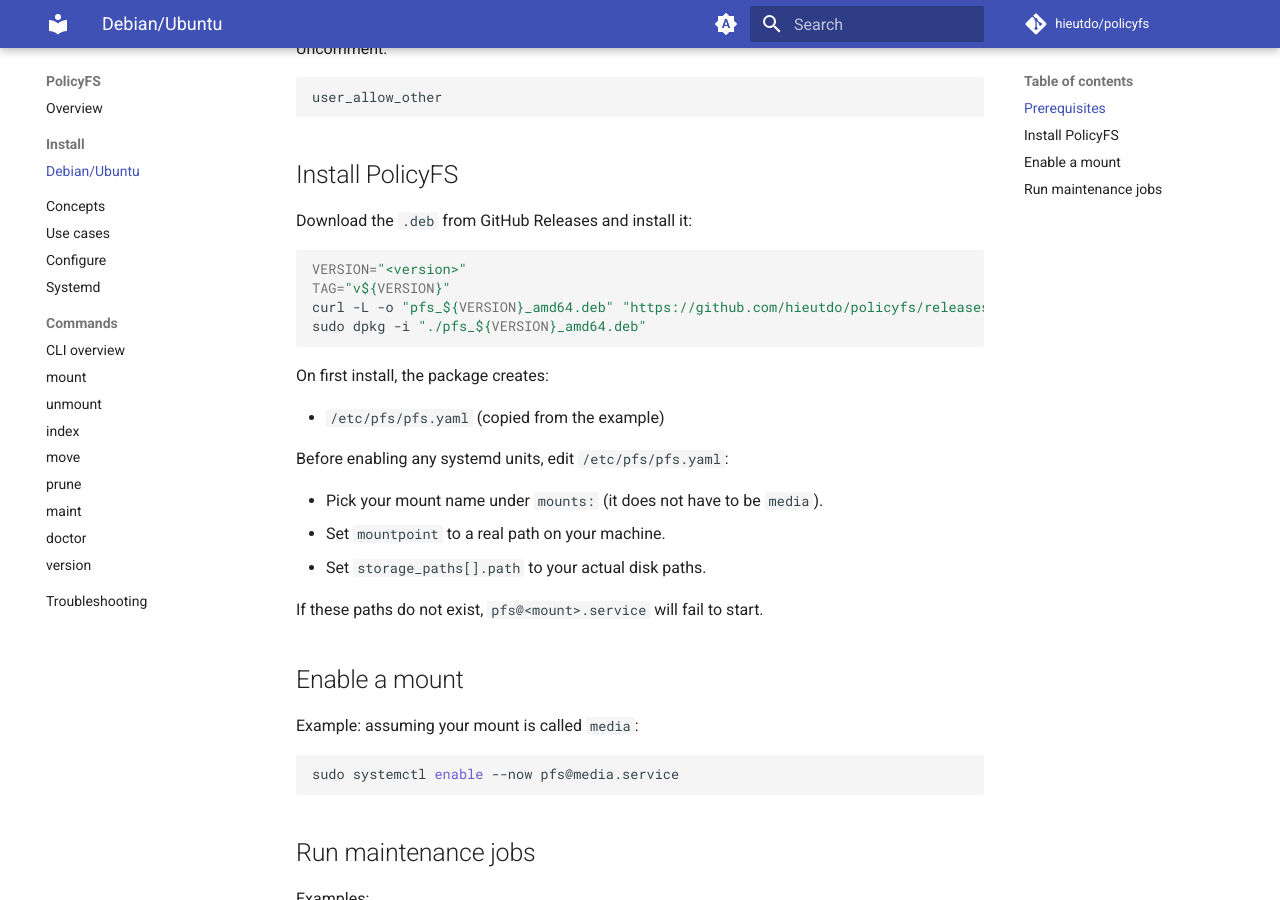
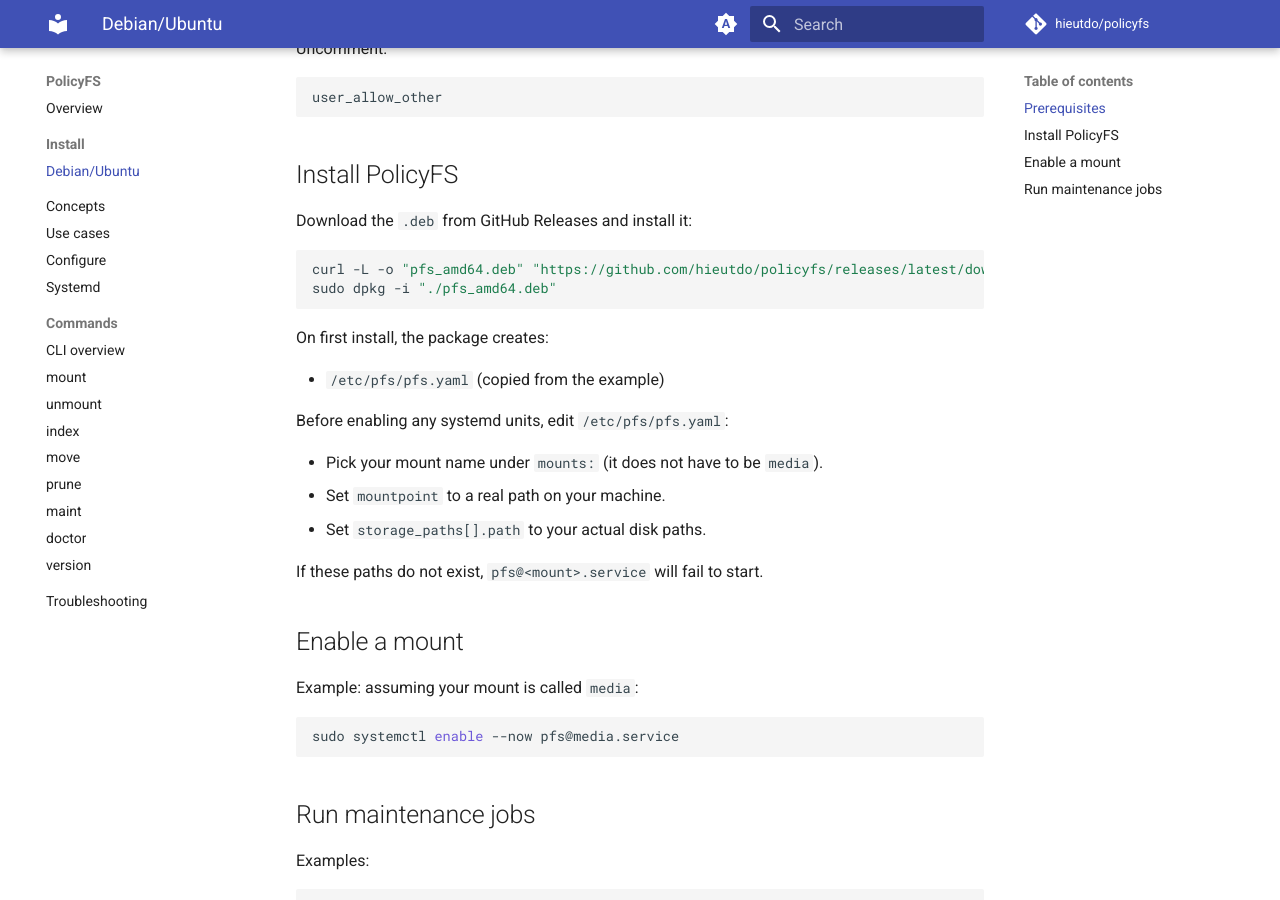
Before and after one commit to hieutdo/policyfs, an MkDocs documentation site: the page built from docs/install/debian.md, in a window 1280 px wide and 900 px high, scrolled down 518 px. Built offline with MkDocs 1.6.1 and Material for MkDocs 9.7.7, drawn with Linux system fonts in a browser that asks for light colours; comment, search, counter and statistics services are not loaded.

Commit message:
docs: update install steps

````diff
--- a/docs/install/debian.md
+++ b/docs/install/debian.md
@@ -30,10 +30,8 @@
 Download the `.deb` from GitHub Releases and install it:
 
 ```bash
-VERSION="<version>"
-TAG="v${VERSION}"
-curl -L -o "pfs_${VERSION}_amd64.deb" "https://github.com/hieutdo/policyfs/releases/download/${TAG}/pfs_${VERSION}_amd64.deb"
-sudo dpkg -i "./pfs_${VERSION}_amd64.deb"
+curl -L -o "pfs_amd64.deb" "https://github.com/hieutdo/policyfs/releases/latest/download/pfs_amd64.deb"
+sudo dpkg -i "./pfs_amd64.deb"
 ```
 
 On first install, the package creates:
````
Also changed, not shown: 1 other file.
